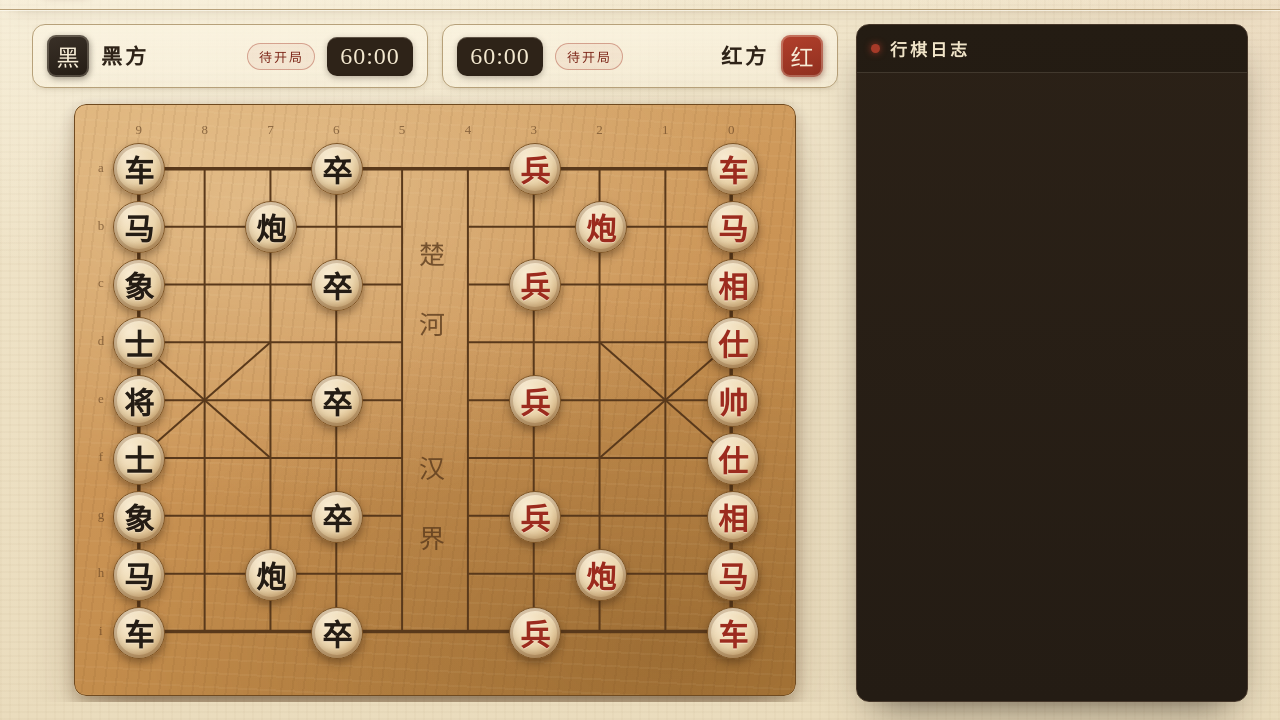
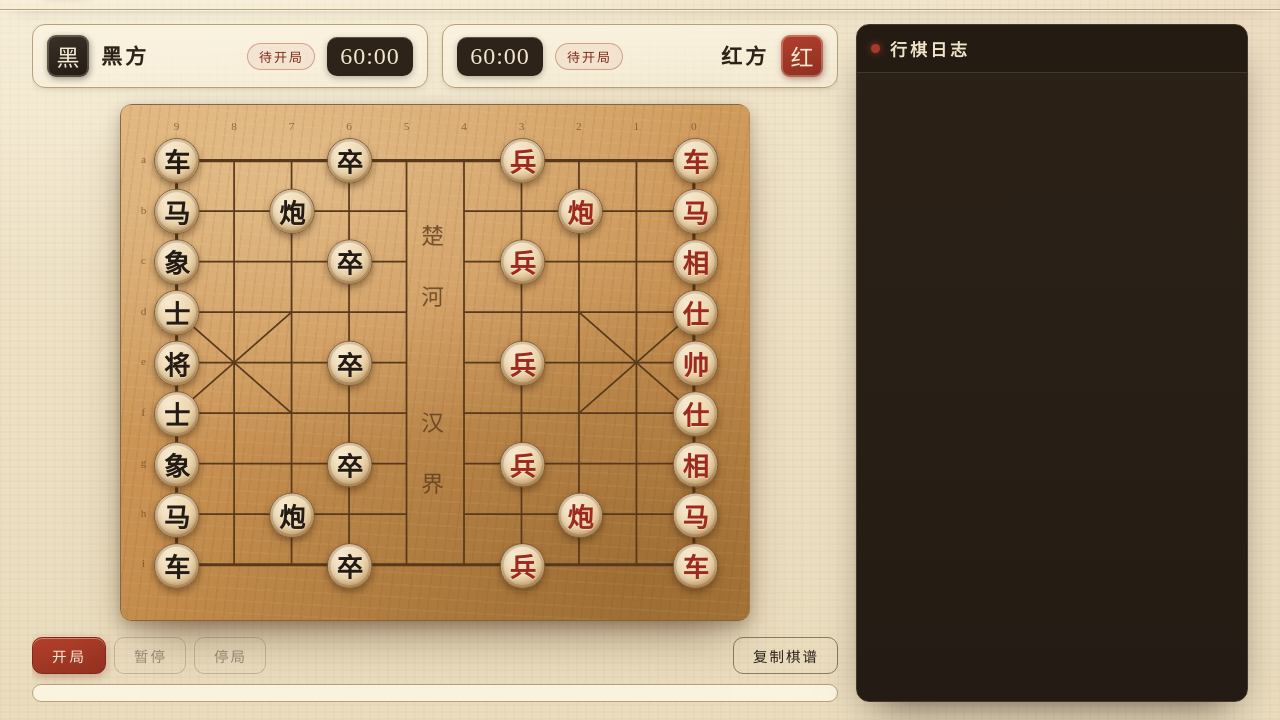
Before and after one commit to keyblues/chinese-chess-ai-arena, a website with bundled scripts: page index.html in a window 1280 px wide. Shown: the part 80-800 px from the top of the page. Built offline with nearby package versions, Linux system fonts and the light colour scheme.

Commit message:
棋盘随页面尺寸自适应：主列 flex 分配高度，fitBoard 按可用宽高双约束缩放（大屏可放大至1.35倍，矮屏自动收缩），ResizeObserver 跟随容器变化；主列与日志坞高度恒等、底边对齐

```diff
--- a/css/app.css
+++ b/css/app.css
@@ -156,7 +156,8 @@ button, input, textarea, select { font: inherit; color: inherit; }
     overflow: hidden;
     padding-bottom: 18px;
   }
-  .arena { overflow-y: auto; }
+  /* 主列内容由 flex 分配高度，棋盘自适应填满，不再滚动 */
+  .arena { overflow: hidden; }
   /* 提高优先级：盖过文件后部 .dock 的 max-height/height，让日志坞固定延伸到底 */
   .workbench .dock {
     max-height: none;
@@ -281,12 +282,17 @@ button, input, textarea, select { font: inherit; color: inherit; }
   pointer-events: none;
 }
 
-/* ---------- 棋盘（主角） ---------- */
-.board-frame { width: 100%; display: flex; justify-content: center; }
+/* ---------- 棋盘（主角，随页面尺寸伸缩） ---------- */
+.board-frame {
+  flex: 1;
+  min-height: 0;
+  width: 100%;
+  display: flex;
+  justify-content: center;
+  align-items: center;
+}
 /* 容器负责裁剪与投影：board 的布局盒固定 WIDTH px，按比例缩放后恰好铺满容器 */
 .board-fit {
-  width: 100%;
-  max-width: 722px;
   position: relative;
   overflow: hidden;
   border-radius: 12px;
--- a/js/ui.js
+++ b/js/ui.js
@@ -123,6 +123,10 @@ export function createUI(callbacks) {
   const pieces = board.querySelector(".pieces");
   const state = { fen: "", ply: -1, snap: null, timer: 0 };
 
+  if (window.ResizeObserver) {
+    new ResizeObserver(() => fitBoard()).observe(fit.parentElement);
+  }
+
   function place(el, file, rank) {
     const [x, y] = xy(file, rank);
     el.style.left = `${x - PIECE / 2}px`;
@@ -150,13 +154,21 @@ export function createUI(callbacks) {
   }
 
   function fitBoard() {
-    const scale = Math.min(1, fit.clientWidth / WIDTH);
+    // 桌面（≥1121px）：主列剩余高度全给棋盘区，宽高双约束取最小缩放，可与页面同伸缩；
+    // 窄屏（文档流）：按宽度适配。
+    const frame = fit.parentElement;
+    const availW = Math.max(200, frame.clientWidth);
+    const desktop = window.matchMedia("(min-width: 1121px)").matches;
+    const scale = desktop
+      ? Math.min(availW / WIDTH, Math.max(240, frame.clientHeight) / HEIGHT, 1.35)
+      : Math.min(1, availW / WIDTH);
+    fit.style.width = `${WIDTH * scale}px`;
+    fit.style.height = `${HEIGHT * scale}px`;
     board.style.transform = `scale(${scale})`;
     board.style.transformOrigin = "top left";
     board.style.position = "absolute";
     board.style.left = "0";
     board.style.top = "0";
-    fit.style.height = `${HEIGHT * scale}px`;
   }
 
   function drawMarks(snap) {
```
